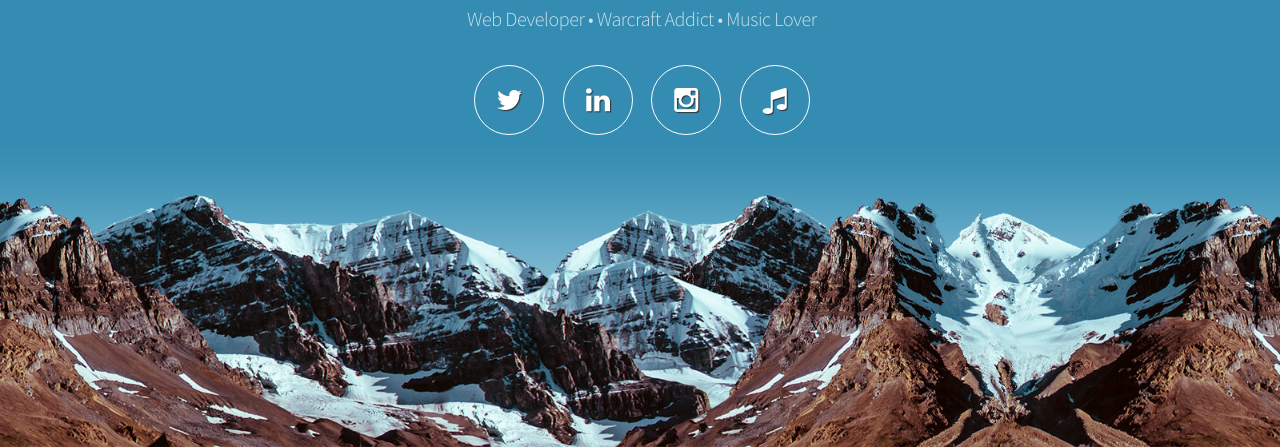
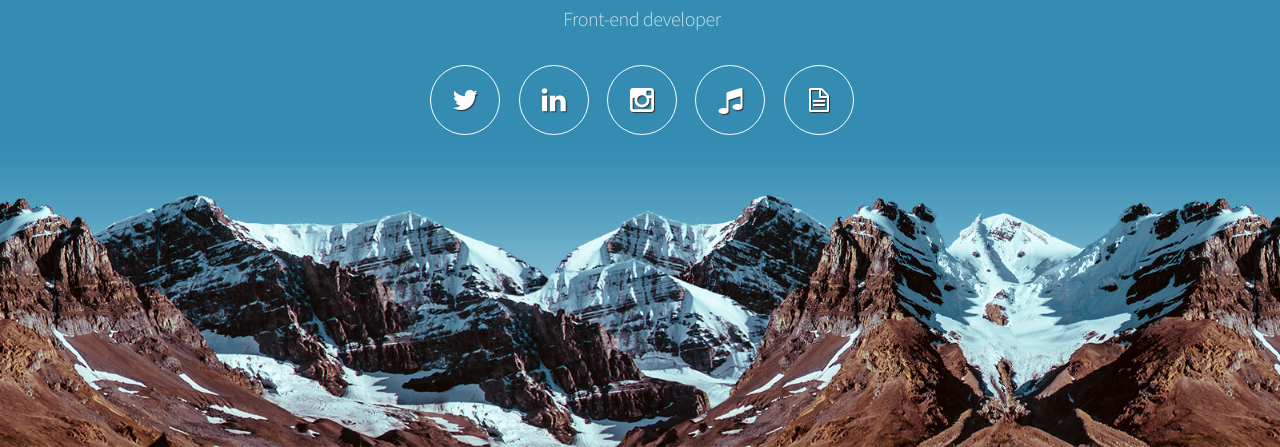
Before and after one commit to petermezes/petermezes-old, a website: page public/index.html in a window 1280 px wide. Shown: the part 353-800 px from the top of the page. Drawn offline with Linux system fonts and the light colour scheme.

Commit message:
cv added

```diff
--- a/package.json
+++ b/package.json
@@ -4,12 +4,12 @@
     "description": "",
     "main": "index.js",
     "scripts": {
-        "dev": "lite-server",
+        "dev": "serve public",
         "test": "echo \"Error: no test specified\" && exit 1"
     },
     "author": "",
     "license": "ISC",
     "devDependencies": {
-        "lite-server": "^2.4.0"
+        "serve": "^14.2.0"
     }
 }
--- a/public/index.html
+++ b/public/index.html
@@ -1,35 +1,30 @@
 <!DOCTYPE HTML>
 
-<html>
+<html lang="en">
 	<head>
 		<title>Peter Mézeš</title>
 		<meta http-equiv="content-type" content="text/html; charset=utf-8" />
-		<meta name="description" content="" />
-		<meta name="keywords" content="" />
 		<link rel="stylesheet" href="css/skel.css" />
         <link rel="stylesheet" href="css/style.css" />
         <link rel="stylesheet" href="css/style-wide.css" />
         <link rel="stylesheet" href="css/style-noscript.css" />
-		<!--[if lte IE 9]><link rel="stylesheet" href="css/ie/v9.css" /><![endif]-->
-		<!--[if lte IE 8]><link rel="stylesheet" href="css/ie/v8.css" /><![endif]-->
 	</head>
 	<body class="loading">
 		<div id="wrapper">
 			<div id="bg"></div>
-			<!-- <div id="overlay"></div> -->
 			<div id="main">
 
 				<!-- Header -->
 					<header id="header">
 						<h1>Peter Mézeš</h1>
-						<p>Web Developer &bull; Warcraft Addict &bull; Music Lover</p>
+						<p>Front-end developer</p>
 						<nav>
 							<ul>
 								<li><a href="https://twitter.com/petermezes" target="_blank" class="fa fa-twitter"><span>Twitter</span></a></li>
-								<li><a href="https://sk.linkedin.com/pub/peter-mézeš/3b/242/193" target="_blank" class="fa fa-linkedin"><span>LinkedIn</span></a></li>
+								<li><a href="https://www.linkedin.com/in/petermezes" target="_blank" class="fa fa-linkedin"><span>LinkedIn</span></a></li>
 								<li><a href="https://instagram.com/petokavva" target="_blank" class="fa fa-instagram"><span>Instagram</span></a></li>
 								<li><a href="https://mixcloud.com/kavvadnb" target="_blank" class="fa fa-music"><span>Mixcloud</span></a></li>
-								<!-- <li><a href="mailto:me@petermezes.net?Subject=Web%20Message" class="fa fa-envelope-o"><span>Email</span></a></li> -->
+                                <li><a href="./cv/petermezes-cv-2023.pdf" target="_blank" class="fa fa-file-text-o"><span>Download CV</span></a></li>
 							</ul>
 						</nav>
 					</header>
```
Also changed, not shown: 3 other files.
